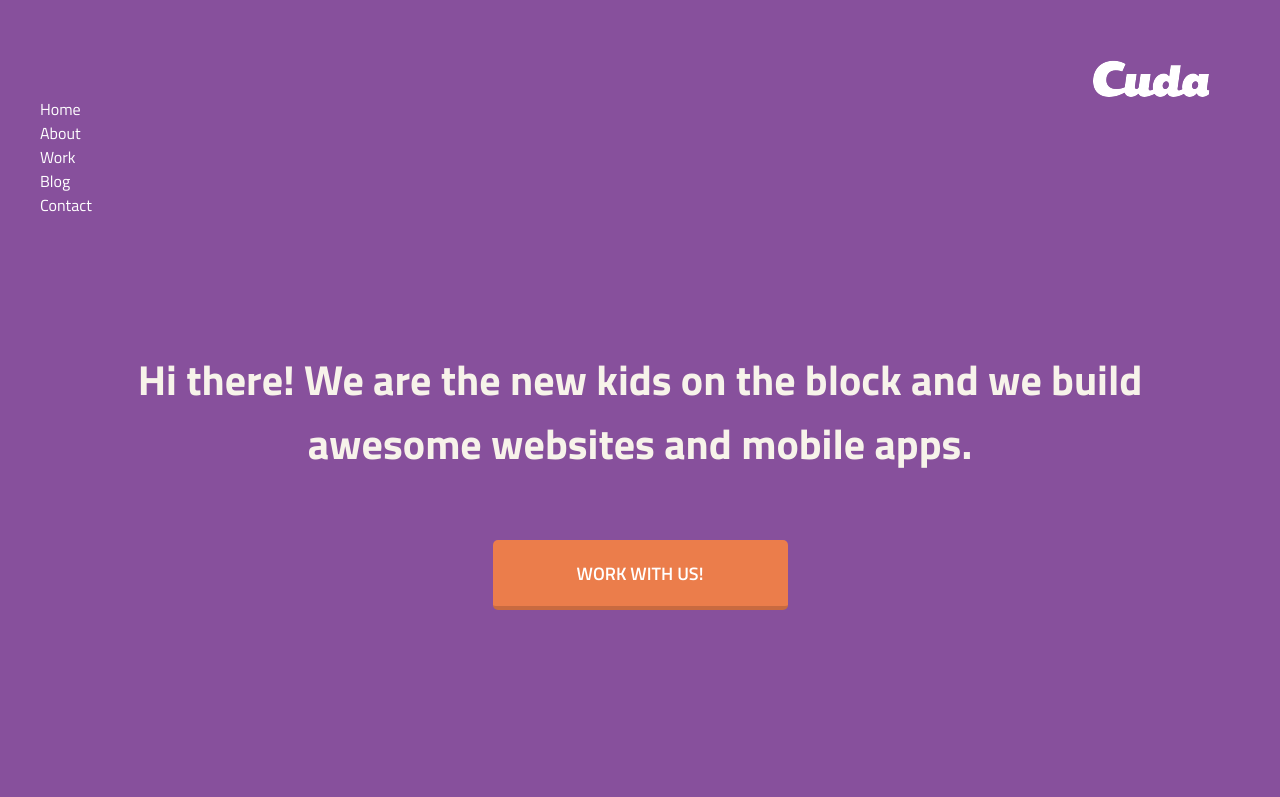
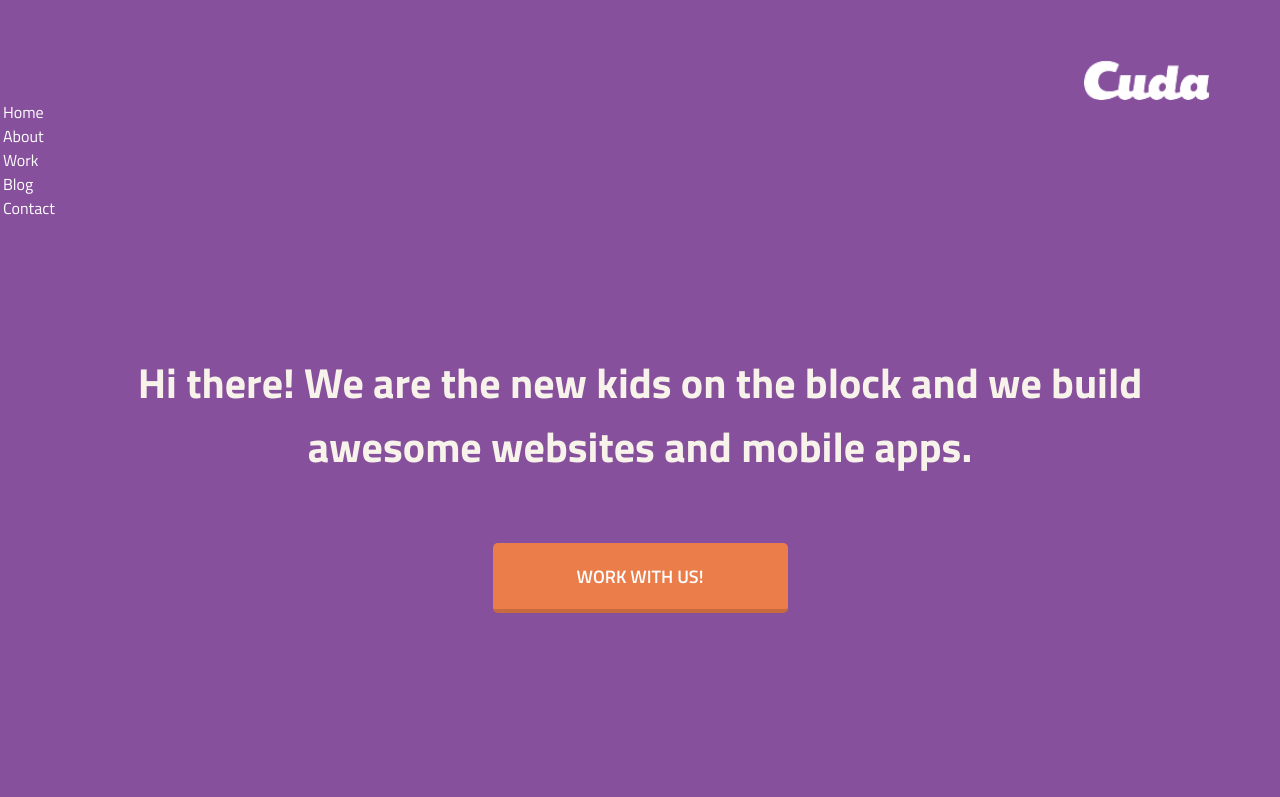
Before and after one commit to HerzogKlaus/creative-test, a plain HTML site: page 1_HTML/index.html in a window 1280 px wide. Shown: the top 797 px of the page. Drawn offline with Linux system fonts and the light colour scheme.

Commit message:
minor fixes

```diff
--- a/1_HTML/css/style.css
+++ b/1_HTML/css/style.css
@@ -39,6 +39,7 @@ li {
 .header__head {
   display: flex;
   justify-content: space-between;
+  height: 40px;
 }
 
 .header__title h1 {
@@ -82,6 +83,7 @@ li {
   width: 8%;
   height: 100vh;
   position: absolute;
+  left: -37px
 }
 
 
```
